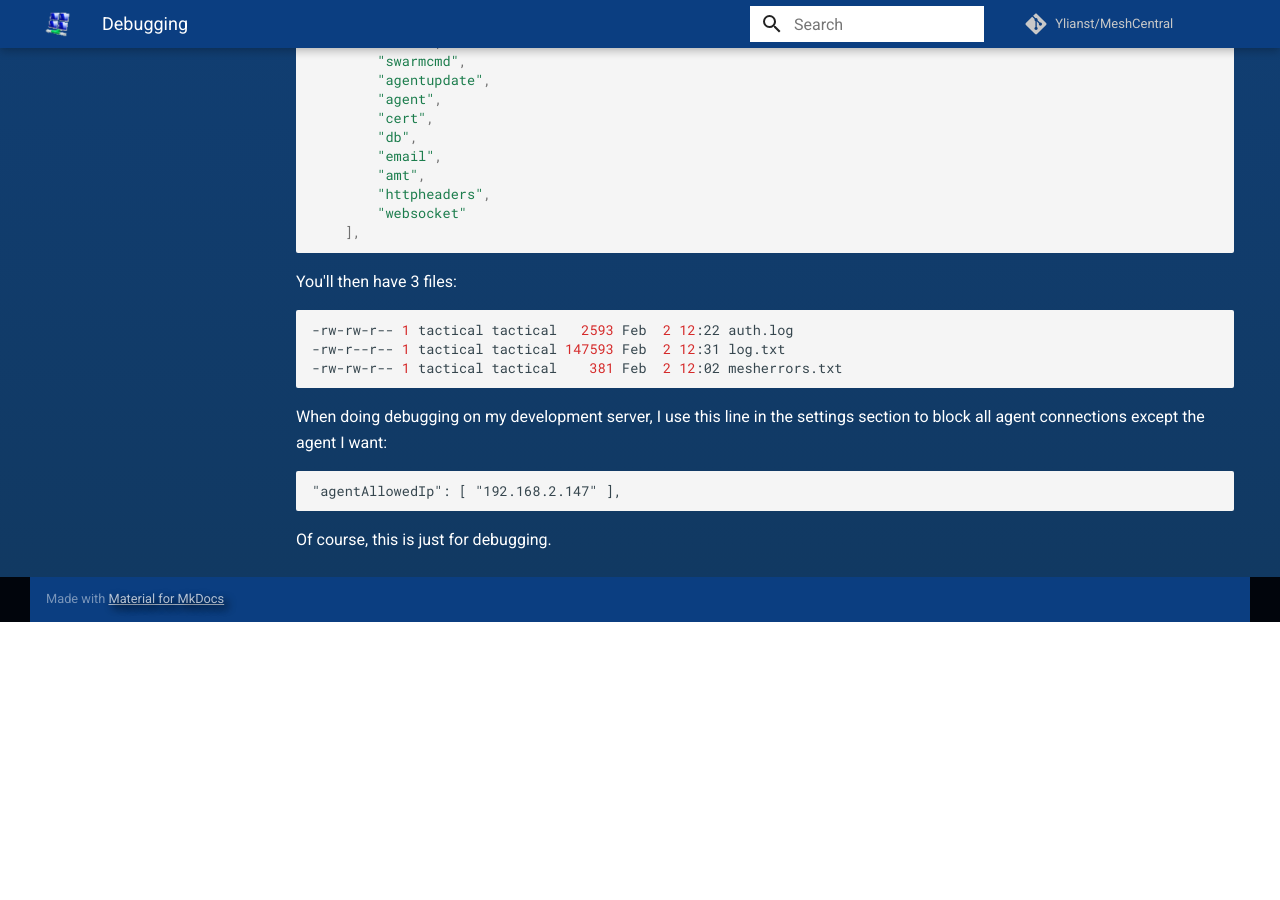
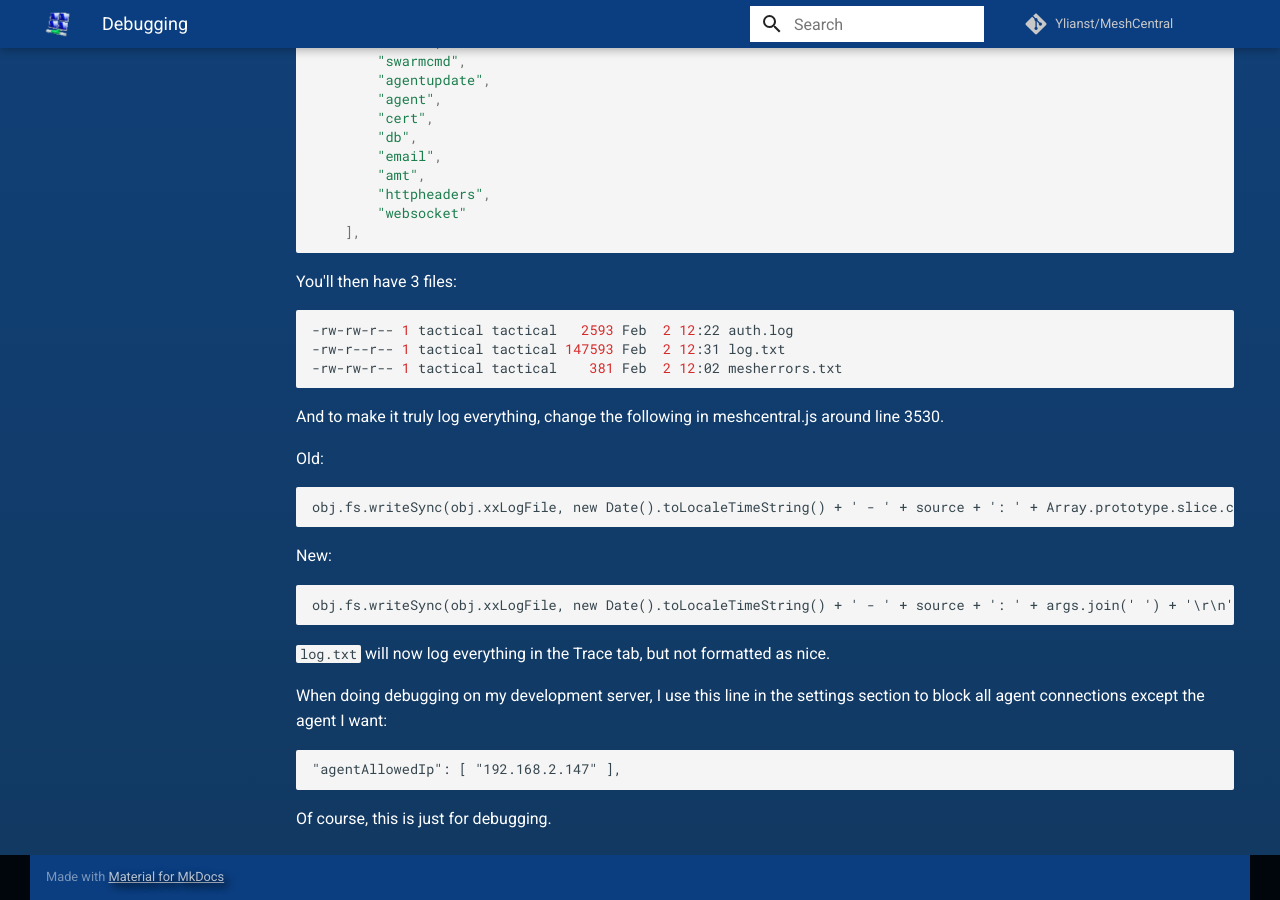
Before and after one commit to silversword411/meshcentraldocs_unofficial, an MkDocs documentation site: the page built from docs/docs/meshcentral/debugging.md, in a window 1280 px wide and 900 px high, scrolled down 1229 px. Built offline with MkDocs 1.6.1 and Material for MkDocs 9.7.7, drawn with Linux system fonts in a browser that asks for light colours; comment, search, counter and statistics services are not loaded; before the commit the page ends 1851 px from its top, so only the background shows below that.

Commit message:
Update debugging.md

````diff
--- a/docs/docs/meshcentral/debugging.md
+++ b/docs/docs/meshcentral/debugging.md
@@ -74,6 +74,20 @@ You'll then have 3 files:
 -rw-rw-r-- 1 tactical tactical    381 Feb  2 12:02 mesherrors.txt
 ```
 
+And to make it truly log everything, change the following in meshcentral.js around line 3530.
+
+Old:
+```
+obj.fs.writeSync(obj.xxLogFile, new Date().toLocaleTimeString() + ' - ' + source + ': ' + Array.prototype.slice.call(...args).join('') + '\r\n');
+```
+
+New:
+
+```
+obj.fs.writeSync(obj.xxLogFile, new Date().toLocaleTimeString() + ' - ' + source + ': ' + args.join(' ') + '\r\n');
+```
+
+`log.txt` will now log everything in the Trace tab, but not formatted as nice.
 
 When doing debugging on my development server, I use this line in the settings section to block all agent connections except the agent I want:
 
````
